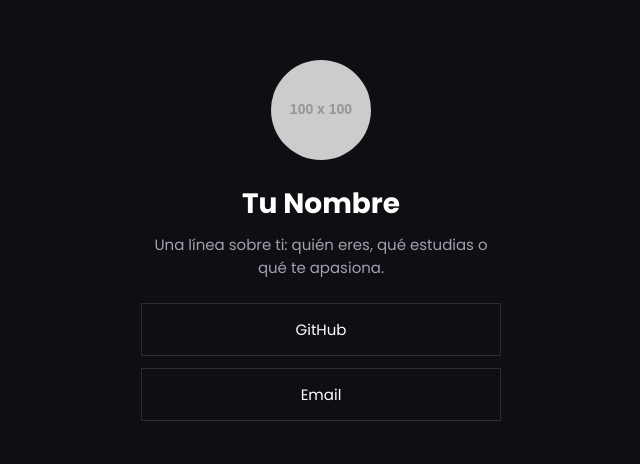
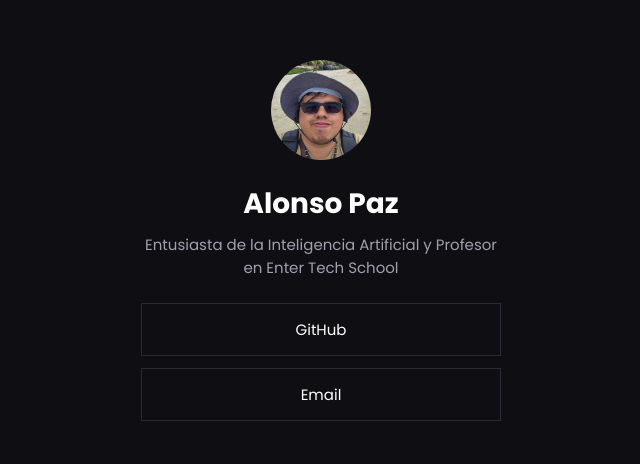
Before and after one commit to alonsodev17/myLinks2, a plain HTML site: page index.html in a window 1280 px wide. Shown: the part 160-624 px from the top of the page, without its empty margins (319-959 px from the left). Drawn offline with Linux system fonts and the light colour scheme; placeholder pictures from the web are drawn by us.

Commit message:
primer commit

```diff
--- a/index.html
+++ b/index.html
@@ -21,13 +21,13 @@
 
         <!-- FOTO DE PERFIL -->
         <!-- Cambia "Tu Nombre" en el atributo alt -->
-        <img class="avatar" src="https://placehold.co/100x100/6c63ff/ffffff?text=YO" alt="Foto de Tu Nombre" width="100"
+        <img class="avatar" src="fototot.jpeg" alt="Foto de Alonso Paz" width="100"
             height="100" />
 
         <!-- NOMBRE Y BIO -->
         <!-- Reemplaza el texto con tu información -->
-        <h1 class="name">Tu Nombre</h1>
-        <p class="bio">Una línea sobre ti: quién eres, qué estudias o qué te apasiona.</p>
+        <h1 class="name">Alonso Paz</h1>
+        <p class="bio">Entusiasta de la Inteligencia Artificial y Profesor en Enter Tech School</p>
 
 
         <!-- ENLACES -->
@@ -35,7 +35,7 @@
         <!-- Puedes agregar o quitar enlaces según necesites como FACEBOOK,WHATTSAP,etc cualquier medio de contacto -->
         <nav class="links">
 
-            <a href="https://github.com/tu-usuario" class="link" target="_blank">
+            <a href="https://github.com/alonsodev17" class="link" target="_blank">
                 GitHub
             </a>
 
```
Also changed, not shown: fototot.jpeg (added).
